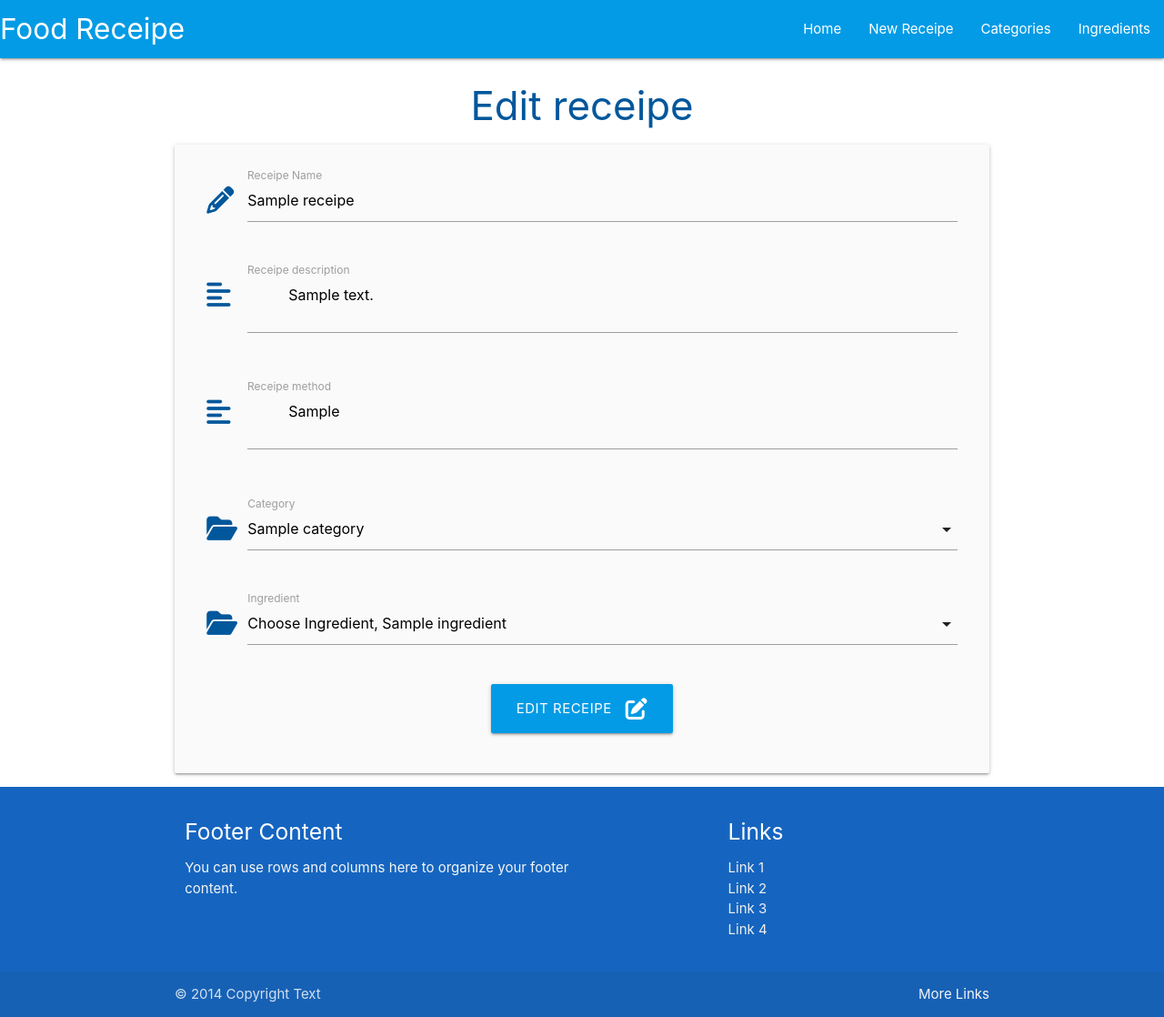
After one commit to Mark-Assessment/f-gama-foodrecipe-m3-2, a Flask app: page /edit_receipe/1 in a window 1280 px wide. The commit adds this page. Shown: the whole page at 91% size. Run offline with Flask 3, Linux system fonts and the light colour scheme; tables that the repository leaves empty hold one stand-in row (values such as "Sample post").

Commit message:
Add edit receipe feature

```diff
--- a/foodreceipe/routes.py
+++ b/foodreceipe/routes.py
@@ -86,10 +86,26 @@ def add_receipe():
             receipe_name=request.form.get("receipe_name"),
             receipe_description=request.form.get("receipe_description"),
             prep_method=request.form.get("prep_method"),
-            ingredients_id=request.form.get("ingredients_id"),
+            ingredients_id=request.form.getlist("ingredients_id"),
             category_id=request.form.get("category_id")
         )
         db.session.add(receipes)
         db.session.commit()
         return redirect(url_for("home"))
     return render_template("add_receipe.html", categories=categories, ingredients=ingredients)
+
+
+@app.route("/edit_receipe/<int:receipe_id>", methods=["GET", "POST"])
+def edit_receipe(receipe_id):
+    receipe = Receipe.query.get_or_404(receipe_id)
+    categories = list(Category.query.order_by(Category.category_name).all())
+    ingredients = list(Ingredients.query.order_by(Ingredients.ingredient_name).all())
+    if request.method == "POST":
+        receipe.receipe_name = request.form.get("receipe_name"),
+        receipe.receipe_description=request.form.get("receipe_description"),
+        receipe.prep_method=request.form.get("prep_method"),
+        receipe.ingredients_id=request.form.getlist("ingredients_id"),
+        receipe.category_id=request.form.get("category_id")
+        db.session.commit()
+        return redirect(url_for("home"))
+    return render_template("edit_receipe.html", receipe=receipe, categories=categories, ingredients=ingredients)
--- /dev/null
+++ b/foodreceipe/templates/edit_receipe.html
@@ -0,0 +1,83 @@
+{% extends "base.html" %}
+{% block content %}
+
+<h3 class="light-blue-text text-darken-4 center-align">Edit receipe</h3>
+
+<div class="row card-panel grey lighten-5">
+    <form class="col s12" method="POST" action="{{ url_for('edit_receipe', receipe_id=receipe.id) }}">
+      <!--Receipe name-->
+      <div class="row">
+        <div class="input-field col s12">
+          <i class="fas fa-pencil-alt prefix light-blue-text text-darken-4"></i>
+          <input id="receipe_name" name="receipe_name" value="{{receipe.receipe_name }}" minlength="3" maxlength="50" type="text" class="validate" required>
+          <label for="receipe_name">Receipe Name</label>
+        </div>
+      </div>
+      <!--receipe description-->
+      <div class="row">
+        <div class="input-field col s12">
+          <i class="fas fa-align-left prefix light-blue-text text-darken-4"></i>
+          <textarea id="receipe_description" name="receipe_description" minlength="5" maxlength="1000" type="text"
+          class="materialize-textarea validate" required>
+          {{ receipe.receipe_description }}
+          </textarea>
+          <label for="receipe_description">Receipe description</label>
+        </div>
+      </div>
+      <!--Preparation method-->
+      <div class="row">
+        <div class="input-field col s12">
+          <i class="fas fa-align-left prefix light-blue-text text-darken-4"></i>
+          <textarea id="prep_method" name="prep_method" minlength="5" maxlength="2000" type="text" class="materialize-textarea
+          validate" required>
+          {{ receipe.prep_method }}
+          </textarea>
+          <label for="prep_method">Receipe method</label>
+        </div>
+      </div>
+      <!-- category id -->
+      <div class="row">
+        <div class="input-field col s12">
+            <i class="fas fa-folder-open prefix light-blue-text text-darken-4"></i>
+            <select id="category_id" name="category_id" class="validate" required>
+                <option value="" disabled selected>Choose Category</option>
+                {% for category in categories %}
+                    {% if category == receipe.category %}
+                        <option value="{{ category.id }}" selected>{{ category.category_name }}</option>
+                    {% else %}
+                        <option value="{{ category.id }}">{{ category.category_name }}</option>
+                    {% endif %}
+                {% endfor %}
+            </select>
+            <label for="category_id">Category</label>
+        </div>
+     </div>
+     <!-- ingredients id -->
+     <div class="row">
+      <div class="input-field col s12">
+          <i class="fas fa-folder-open prefix light-blue-text text-darken-4"></i>
+          <select multiple id="ingredients_id" name="ingredients_id" class="validate" required>
+              <option value="" disabled selected>Choose Ingredient</option>
+              {% for ingredients in ingredients %}
+                  {% if ingredients==receipe.ingredients %}
+                      <option value="{{ ingredients.id }}" selected>{{ ingredients.ingredient_name }}</option>
+                  {% else %}
+                      <option value="{{ ingredients.id }}">{{ ingredients.ingredient_name }}</option>
+                  {% endif %}
+                {% endfor %}
+          </select>
+          <label for="ingredients_id">Ingredient</label>
+      </div>
+   </div>
+      <!--Submit button-->
+      <div class="row">
+        <div class=" col s12 center-align">
+          <button type="submit" class="btn-large light-blue darken-1">
+            Edit Receipe <i class="fas fa-edit right"></i>
+          </button>
+        </div>
+      </div>
+    </form>
+  </div>
+
+{% endblock %}
--- a/foodreceipe/templates/receipe.html
+++ b/foodreceipe/templates/receipe.html
@@ -25,6 +25,9 @@
             <p>{{ receipe.ingredients }}</p>
             <strong>How to Prepare</strong>
             <p>{{ receipe.prep_method }}</p>
+            <p>
+                <a href="{{ url_for('edit_receipe', receipe_id=receipe.id) }}" class="btn green accent-4">Edit</a>
+            </p>
         </div>
     </li>
     {% endfor %}
```
